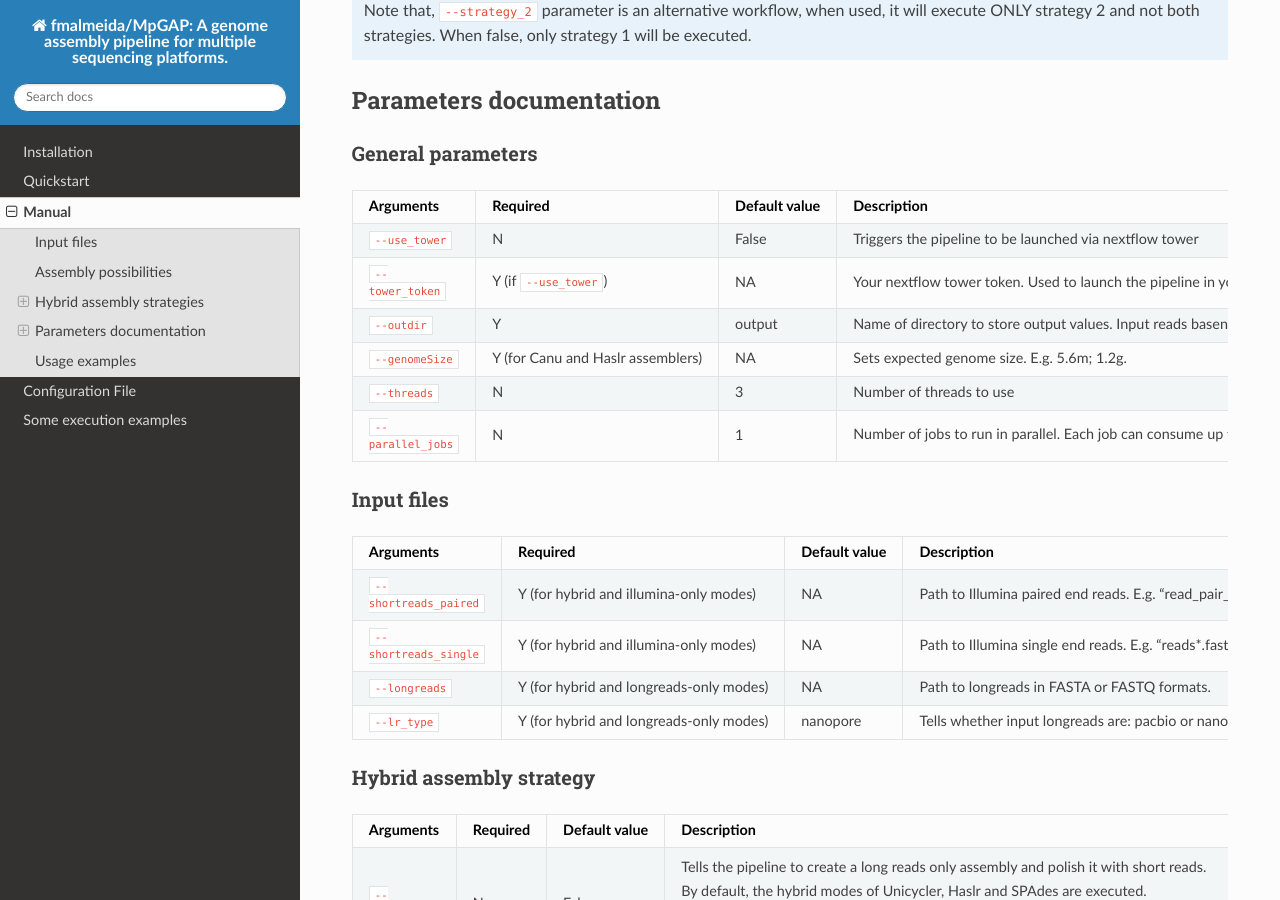
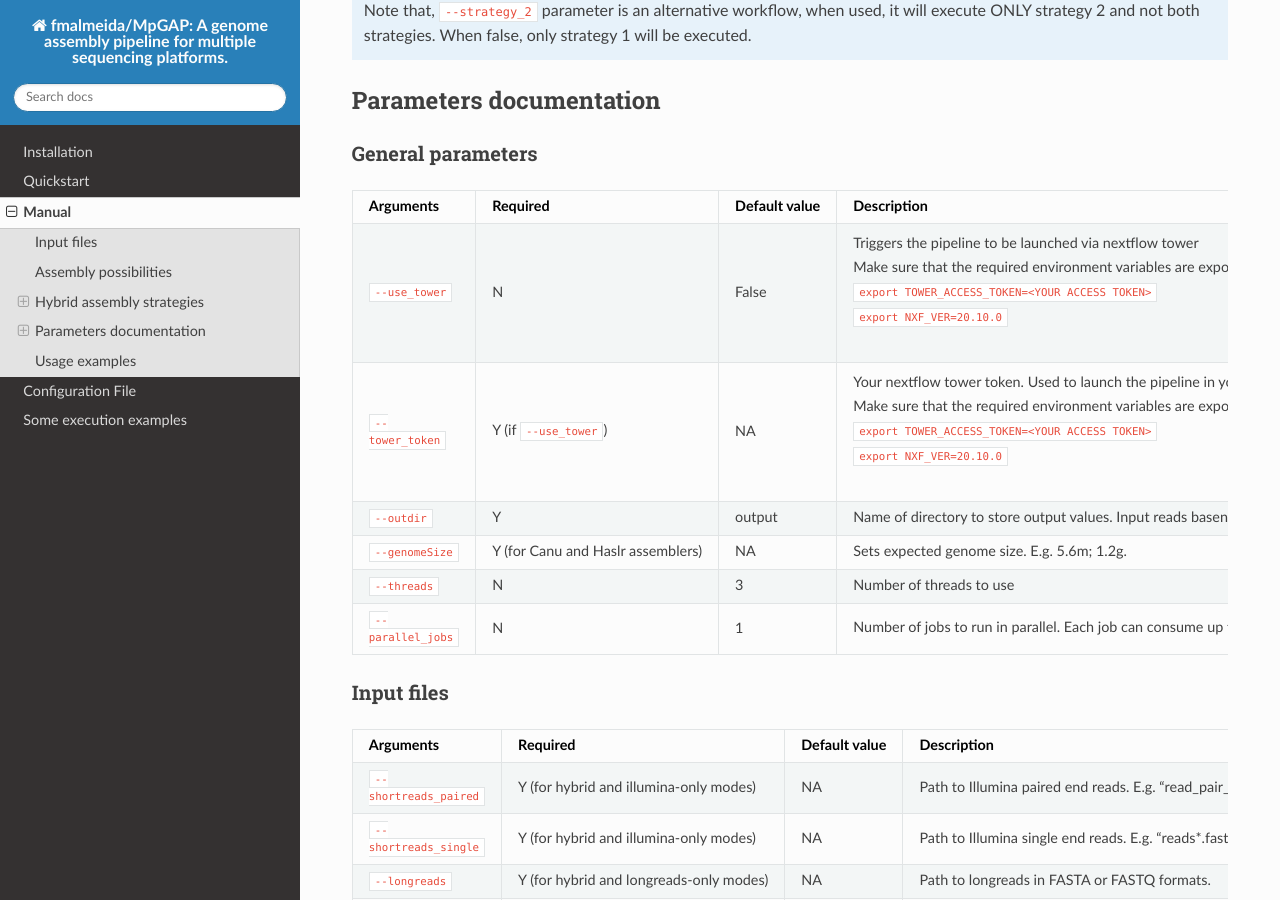
Before and after one commit to fmalmeida/MpGAP, a Sphinx documentation site: the page built from docs/manual.rst, in a window 1280 px wide and 900 px high, scrolled down 1627 px. Built offline with Sphinx 7.4.7 and the Read the Docs theme 2.0.0, drawn with Linux system fonts in a browser that asks for light colours.

Commit message:
Latest update
Almost all tests passed. Still missing analysis with pacbio and arrow.

Docs gave been changed to better guide users with nextflow tower.

```diff
--- a/docs/config.rst
+++ b/docs/config.rst
@@ -48,6 +48,9 @@ Main config file
 
                     /*
                      * NF tower setup parameters
+                     * Make sure that the required environment variables are exported before using NF tower
+                     * export TOWER_ACCESS_TOKEN=<YOUR ACCESS TOKEN>
+                     * export NXF_VER=20.10.0
                      */
 
           use_tower   = false
--- a/docs/manual.rst
+++ b/docs/manual.rst
@@ -85,12 +85,18 @@ General parameters
    * - ``--use_tower``
      - N
      - False
-     - Triggers the pipeline to be launched via nextflow tower
+     - | Triggers the pipeline to be launched via nextflow tower
+       | Make sure that the required environment variables are exported before using NF tower
+       | ``export TOWER_ACCESS_TOKEN=<YOUR ACCESS TOKEN>``
+       | ``export NXF_VER=20.10.0``
 
    * - ``--tower_token``
      - Y (if ``--use_tower``)
      - NA
-     - Your nextflow tower token. Used to launch the pipeline in your nextflow tower account
+     - | Your nextflow tower token. Used to launch the pipeline in your nextflow tower account
+       | Make sure that the required environment variables are exported before using NF tower
+       | ``export TOWER_ACCESS_TOKEN=<YOUR ACCESS TOKEN>``
+       | ``export NXF_VER=20.10.0``
 
    * - ``--outdir``
      - Y
```
Also changed, not shown: other parts of docs/config.rst (+1 -2 lines), README.md (+2 -0 lines), 17 other files.
